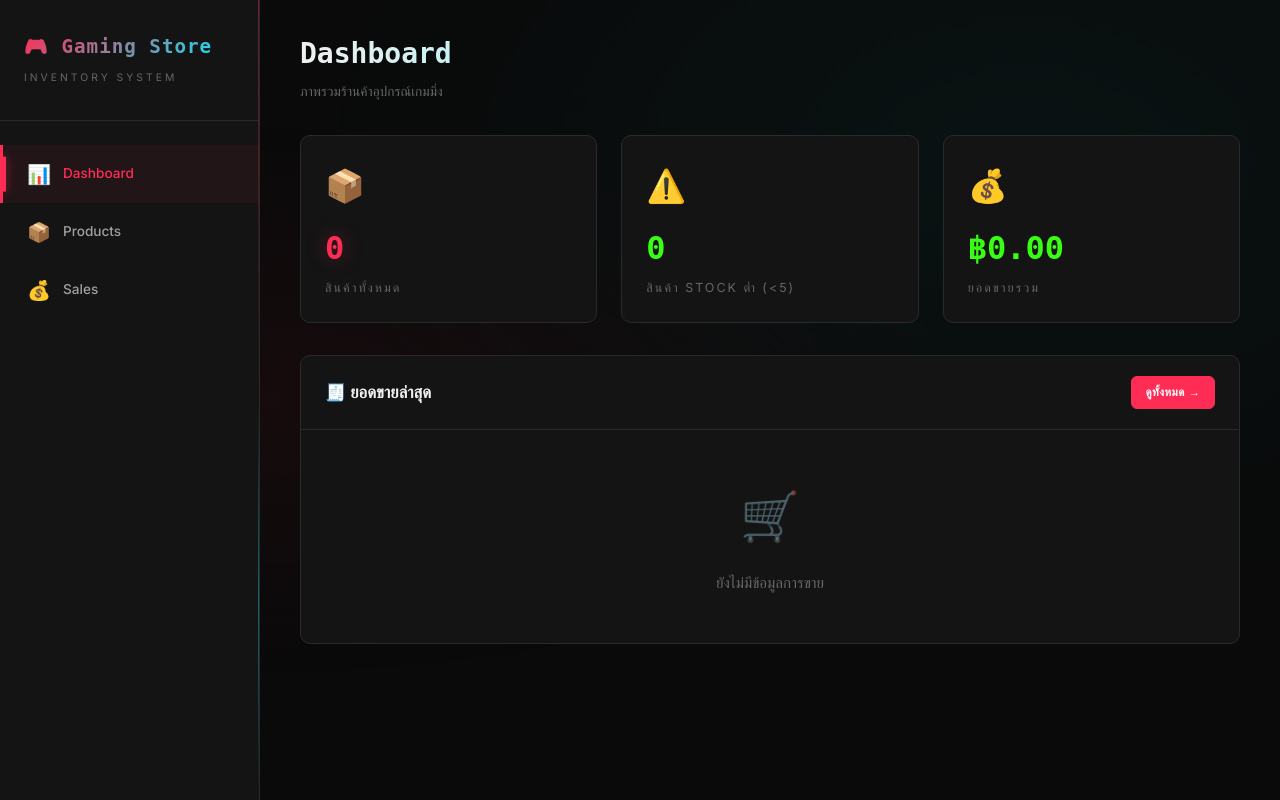
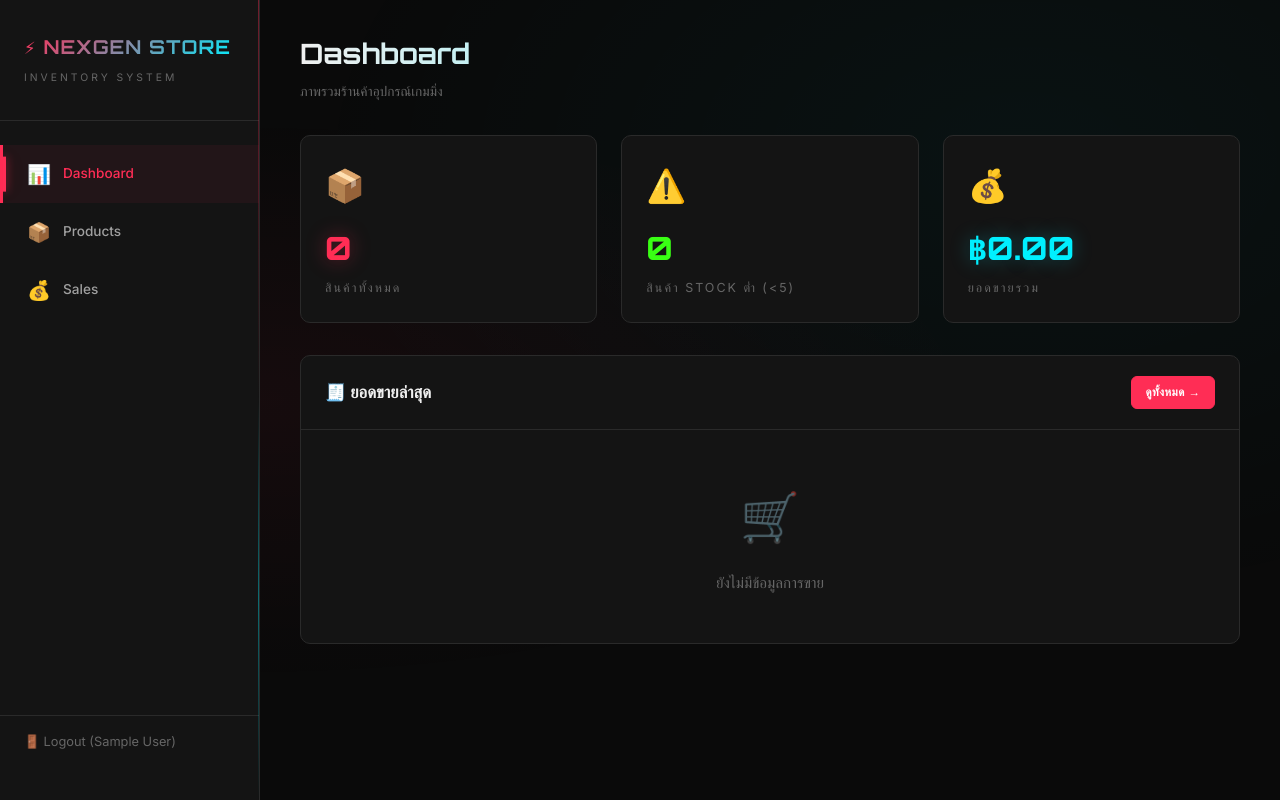
Before and after one commit to Ratchaphol707/30, a PHP site: page / in a window 1280 px wide. Run offline with PHP 8.4, Linux system fonts and the light colour scheme; the visitor is signed in with stand-in values (Sample User, id 1); data that the repository does not hold is empty.

Commit message:
feat: Implement authentication, update store branding, and refine dashboard UI styling.

```diff
--- a/index.php
+++ b/index.php
@@ -1,4 +1,5 @@
 <?php
+require_once 'auth.php';
 require_once 'db.php';
 
 // Query stats
@@ -24,8 +25,8 @@ $recentSales = $pdo->query("
 <head>
     <meta charset="UTF-8">
     <meta name="viewport" content="width=device-width, initial-scale=1.0">
-    <title>Dashboard — Gaming Store</title>
-    <link href="https://fonts.googleapis.com/css2?family=Inter:wght@400;500;600;700;800&display=swap" rel="stylesheet">
+    <title>Dashboard — NexGen Store</title>
+    <link href="https://fonts.googleapis.com/css2?family=Orbitron:wght@400;500;600;700;800;900&family=Inter:wght@400;500;600;700;800&display=swap" rel="stylesheet">
     <link rel="stylesheet" href="assets/css/style.css">
 </head>
 <body>
@@ -33,7 +34,7 @@ $recentSales = $pdo->query("
     <!-- Sidebar -->
     <aside class="sidebar">
         <div class="sidebar-brand">
-            <h1>🎮 Gaming Store</h1>
+            <h1>⚡ NEXGEN STORE</h1>
             <span>Inventory System</span>
         </div>
         <ul class="sidebar-nav">
@@ -41,6 +42,9 @@ $recentSales = $pdo->query("
             <li><a href="products.php"><span class="icon">📦</span> <span>Products</span></a></li>
             <li><a href="sales.php"><span class="icon">💰</span> <span>Sales</span></a></li>
         </ul>
+        <div class="sidebar-footer">
+            <a href="logout.php">🚪 Logout (<?= htmlspecialchars($_SESSION['full_name'] ?? $_SESSION['username']) ?>)</a>
+        </div>
     </aside>
 
     <!-- Main Content -->
@@ -62,7 +66,7 @@ $recentSales = $pdo->query("
                 <div class="stat-value"><?= number_format($lowStock) ?></div>
                 <div class="stat-label">สินค้า Stock ต่ำ (&lt;5)</div>
             </div>
-            <div class="stat-card success">
+            <div class="stat-card cyan">
                 <div class="stat-icon">💰</div>
                 <div class="stat-value">฿<?= number_format($totalSales, 2) ?></div>
                 <div class="stat-label">ยอดขายรวม</div>
```
